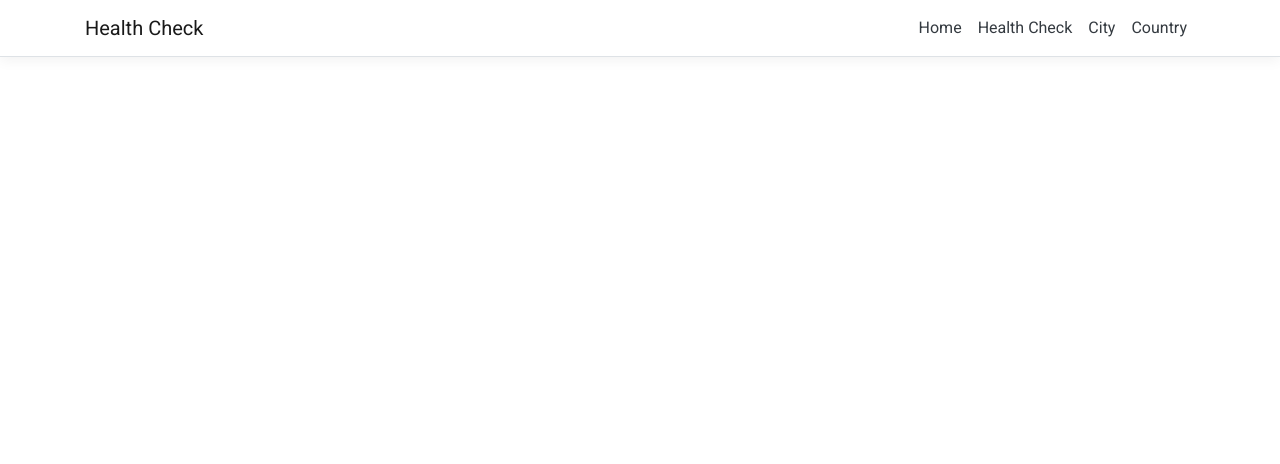
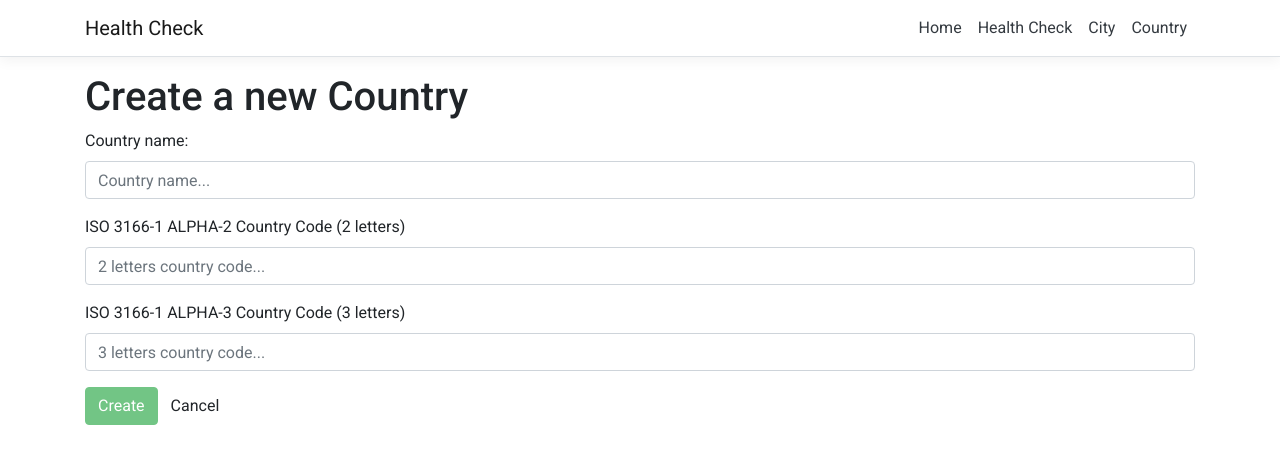
Before and after one commit to sabbir1305/HealthCheck, an Angular app in the folder HealthCheck/ClientApp/: page /country in a window 1280 px wide. Before the commit this address led to /. Shown: the top 464 px of the page. Built offline with nearby package versions, Linux system fonts and the light colour scheme.

Commit message:
Country edit and Denounce added when searching

```diff
--- a/HealthCheck/ClientApp/src/app/app-routing.module.ts
+++ b/HealthCheck/ClientApp/src/app/app-routing.module.ts
@@ -5,6 +5,7 @@
 import { CitiesComponent } from './cities/cities.component';
 import { CountryComponent } from "./country/country.component";
 import { CityEditComponent } from "./city-edit/city-edit.component";
+import { CountryEditComponent } from "./country-edit/country-edit.component";
 
 const routes: Routes = [
   { path: '', component: HomeComponent, pathMatch: 'full' },
@@ -12,7 +13,9 @@
   { path: 'app-cities', component: CitiesComponent },
   { path: 'app-country', component: CountryComponent },
   {path: 'city/:id', component:CityEditComponent},
-  {path: 'city', component:CityEditComponent}
+  { path: 'city', component: CityEditComponent },
+  { path: 'country/:id', component: CountryEditComponent },
+  { path: 'country', component: CountryEditComponent }
 ];
 
 @NgModule({
--- a/HealthCheck/ClientApp/src/app/app.module.ts
+++ b/HealthCheck/ClientApp/src/app/app.module.ts
@@ -15,6 +15,7 @@
 import { AngularMaterialModule } from './angular-material.module';
 import { CountryComponent } from './country/country.component';
 import { CityEditComponent } from './city-edit/city-edit.component';
+import { CountryEditComponent } from './country-edit/country-edit.component';
 
 @NgModule({
   declarations: [
@@ -24,7 +25,8 @@
     HealthCheckComponent,
     CitiesComponent,
     CountryComponent,
-    CityEditComponent
+    CityEditComponent,
+    CountryEditComponent
   ],
   imports: [
     BrowserModule.withServerTransition({ appId: 'ng-cli-universal' }),
--- a/HealthCheck/ClientApp/src/app/cities/cities.component.html
+++ b/HealthCheck/ClientApp/src/app/cities/cities.component.html
@@ -9,7 +9,7 @@
 </div>
 
 <mat-form-field [hidden]="!cities">
-  <input matInput (keyup)="loadData($event.target.value)"
+  <input matInput (keyup)="onFilterTextChanged($event.target.value)"
          placeholder="Filter by name (or part of it)...">
 </mat-form-field>
 <table mat-table [dataSource]="cities"
--- /dev/null
+++ b/HealthCheck/ClientApp/src/app/country-edit/country-edit.component.css
@@ -0,0 +1,13 @@
+input.ng-valid {
+  border-left: 5px solid green;
+}
+
+input.ng-invalid.ng-dirty,
+input.ng-invalid.ng-touched {
+  border-left: 5px solid red;
+}
+
+input.ng-valid ~ .valid-feedback,
+input.ng-invalid ~ .invalid-feedback {
+  display: block;
+}
--- /dev/null
+++ b/HealthCheck/ClientApp/src/app/country-edit/country-edit.component.html
@@ -0,0 +1,90 @@
+<div class="country-edit">
+  <h1>{{title}}</h1>
+  <p *ngIf="this.id && !country"><em>Loading...</em></p>
+  <div class="form" [formGroup]="form" (ngSubmit)="onSubmit()">
+    <div class="form-group">
+      <label for="name">Country name:</label>
+      <br />
+      <input type="text" id="name"
+             formControlName="name" required
+             placeholder="Country name..."
+             class="form-control" />
+      <div *ngIf="form.get('name').invalid &&(form.get('name').dirty || form.get('name').touched)"
+           class="invalid-feedback">
+        <div *ngIf="form.get('name').errors?.required">
+          Name is required.
+        </div>
+        <div *ngIf="form.get('name').errors?.isDupeField">
+          Name already exists: please choose another.
+        </div>
+      </div>
+    </div>
+    <div class="form-group">
+      <label for="iso2">
+        ISO 3166-1 ALPHA-2 Country Code (2
+        letters)
+      </label>
+      <br />
+      <input type="text" id="iso2"
+             formControlName="iso2" required
+             placeholder="2 letters country code..."
+             class="form-control" />
+      <div *ngIf="form.get('iso2').invalid &&(form.get('iso2').dirty || form.get('iso2').touched)"class="invalid-feedback">
+            <div *ngIf="form.get('iso2').errors?.required">ISO 3166-1 ALPHA-2 country code is required.</div>
+        <div *ngIf="form.get('iso2').errors?.pattern">
+          ISO 3166-1 ALPHA-2 country code requires 2 letters.
+        </div>
+        <div *ngIf="form.get('iso2').errors?.isDupeField">
+          This ISO 3166-1 ALPHA-2 country code already exists:
+          please choose another.
+        </div>
+      </div>
+    </div>
+    <div class="form-group">
+      <label for="iso3">
+        ISO 3166-1 ALPHA-3 Country Code (3
+        letters)
+      </label>
+      <br />
+      <input type="text" id="iso3"
+             formControlName="iso3" required
+             placeholder="3 letters country code..."
+             class="form-control" />
+      <div *ngIf="form.get('iso3').invalid &&
+(form.get('iso3').dirty || form.get('iso3').touched)"
+           class="invalid-feedback">
+        <div *ngIf="form.get('iso3').errors?.required">
+          ISO 3166-1 ALPHA-3 country code is required.
+        </div>
+
+        <div *ngIf="form.get('iso3').errors?.pattern">
+          ISO 3166-1 ALPHA-3 country code requires 3 letters.
+        </div>
+        <div *ngIf="form.get('iso3').errors?.isDupeField">
+          This ISO 3166-1 ALPHA-3 country code already exists:
+          please choose another.
+        </div>
+
+      </div>
+    </div>
+    <div class="form-group commands">
+      <button *ngIf="id" type="submit"
+              (click)="onSubmit()"
+              [disabled]="form.invalid"
+              class="btn btn-success">
+        Save
+      </button>
+      <button *ngIf="!id" type="submit"
+              (click)="onSubmit()"
+              [disabled]="form.invalid"
+              class="btn btn-success">
+        Create
+      </button>
+      <button type="button"
+              [routerLink]="['/app-country']"
+              class="btn">
+        Cancel
+      </button>
+    </div>
+  </div>
+</div>
--- /dev/null
+++ b/HealthCheck/ClientApp/src/app/country-edit/country-edit.component.ts
@@ -0,0 +1,106 @@
+import { Component, Inject, OnInit } from '@angular/core';
+import { HttpClient, HttpParams } from '@angular/common/http';
+import { ActivatedRoute, Router } from '@angular/router';
+import { FormGroup, FormBuilder, Validators, AbstractControl, AsyncValidatorFn }
+  from '@angular/forms';
+import { map } from 'rxjs/operators';
+import { Observable } from 'rxjs';
+import { Country } from '../country/Country';
+
+@Component({
+  selector: 'app-country-edit',
+  templateUrl: './country-edit.component.html',
+  styleUrls: ['./country-edit.component.css']
+})
+export class CountryEditComponent implements OnInit {
+
+  //the view title
+  title: string;
+
+  //the form model
+  form: FormGroup;
+
+
+  country: Country;
+
+  id?: number;
+
+  constructor(
+    private fb: FormBuilder,
+    private activatedRoute: ActivatedRoute,
+    private router: Router,
+    private http: HttpClient,
+    @Inject('BASE_URL') private baseUrl:string
+  ) {
+
+    this.loadData();
+  }
+
+  ngOnInit() {
+    this.form = this.fb.group({
+      name: ['', Validators.required, this.isDupeField("name")],
+      iso2: ['', [Validators.required,
+        Validators.pattern(/^[a-zA-Z]{2}$/)],
+
+        this.isDupeField("iso2")],
+      iso3: ['', [Validators.required, Validators.pattern(/^[a-zA-Z]{3}$/)], this.isDupeField("iso3")]
+    });
+    this.loadData();
+  }
+
+  loadData() {
+    this.id = +this.activatedRoute.snapshot.paramMap.get('id');
+    if (this.id) {
+      let url = this.baseUrl + "api/Countries/" + this.id;
+      this.http.get<Country>(url).subscribe(result => {
+        this.country = result;
+        this.title = "Edit - " + this.country.name;
+
+        this.form.patchValue(this.country);
+      }, error => console.error(error));
+    }
+    else {
+      this.title = "Create a new Country";
+    }
+  }
+
+  onSubmit() {
+
+    var country = (this.id) ? this.country : <Country>{};
+    country.name = this.form.get("name").value;
+    country.iso2 = this.form.get("iso2").value;
+    country.iso3 = this.form.get("iso3").value;
+
+    if (this.id) {
+      let url = this.baseUrl + "api/Countries/" + this.country.id;
+      this.http.put<Country>(url, country).subscribe(result => {
+        this.router.navigate(['/app-country']);
+      }, error => console.error(error));
+    }
+    else {
+      let url = this.baseUrl + "api/Countries";
+      this.http.post<Country>(url, country).subscribe(result => {
+        this.router.navigate(['/app-country']);
+      }, error => console.log(error));
+    }
+  }
+
+
+
+  isDupeField(fieldName: string): AsyncValidatorFn {
+    return (control: AbstractControl): Observable<{ [Key: string]: any } | null> => {
+      var params = new HttpParams().set("countryId", (this.id) ? this.id.toString() : "0")
+        .set("fieldName", fieldName)
+        .set("fieldValue", control.value);
+
+      var url = this.baseUrl + "api/Countries/IsDupeField";
+
+      return this.http.post<boolean>(url, null, { params }).pipe(map(result => {
+        return (result ? { isDupeField: true } : null);
+      }));
+    }
+  }
+
+
+
+}
--- a/HealthCheck/ClientApp/src/app/country/country.component.html
+++ b/HealthCheck/ClientApp/src/app/country/country.component.html
@@ -2,10 +2,16 @@
 <p>Here's a list of countries: feel free to play with it.</p>
 <p *ngIf="!countries"><em>Loading...</em></p>
 
-
+<div class="commands text-right" *ngIf="countries">
+  <button type="submit"
+          [routerLink]="['/country']"
+          class="btn btn-success">
+    Add a new Country
+  </button>
+</div>
 
 <mat-form-field [hidden]="!countries">
-  <input matInput (keyup)="loadData($event.target.value)"
+  <input matInput (keyup)="onFilterTextChanged($event.target.value)"
          placeholder="Filter by name (or part of it)...">
 </mat-form-field>
 <table mat-table [dataSource]="countries"
@@ -23,7 +29,9 @@
   <!-- Name Column -->
   <ng-container matColumnDef="name">
     <th mat-header-cell *matHeaderCellDef mat-sort-header>Name</th>
-    <td mat-cell *matCellDef="let country">{{country.name}}</td>
+    <td mat-cell *matCellDef="let country">
+      <a [routerLink]="['/country', country.id]">{{country.name}}</a>
+    </td>
   </ng-container>
   <!-- Lat Column -->
   <ng-container matColumnDef="iso2">
--- a/HealthCheck/ClientApp/src/app/country/country.component.ts
+++ b/HealthCheck/ClientApp/src/app/country/country.component.ts
@@ -4,7 +4,8 @@
 import { MatPaginator, PageEvent } from '@angular/material/paginator';
 import { Country } from './Country';
 import { MatSort } from '@angular/material/sort';
-
+import { Subject } from 'rxjs';
+import { debounceTime, distinctUntilChanged } from 'rxjs/operators';
 @Component({
   selector: 'app-country',
   templateUrl: './country.component.html',
@@ -24,6 +25,7 @@
 
   @ViewChild(MatPaginator, { static: false }) paginator: MatPaginator;
   @ViewChild(MatSort, { static: false }) sort: MatSort;
+  filterTextChanged: Subject<string> = new Subject<string>();
 
   constructor(
     private http: HttpClient,
@@ -33,6 +35,16 @@
 
   ngOnInit() {
     this.loadData();
+  }
+
+  onFilterTextChanged(filterText: string) {
+    if (this.filterTextChanged.observers.length === 0) {
+      this.filterTextChanged.pipe(debounceTime(1000), distinctUntilChanged())
+        .subscribe(query => {
+          this.loadData(query);
+        });
+    }
+    this.filterTextChanged.next(filterText);
   }
 
   loadData(query: string = null) {
```
Also changed, not shown: HealthCheck/ClientApp/src/app/cities/cities.component.ts (+18 -0 lines), 2 other files (tests, documents, lock files or other folders).
